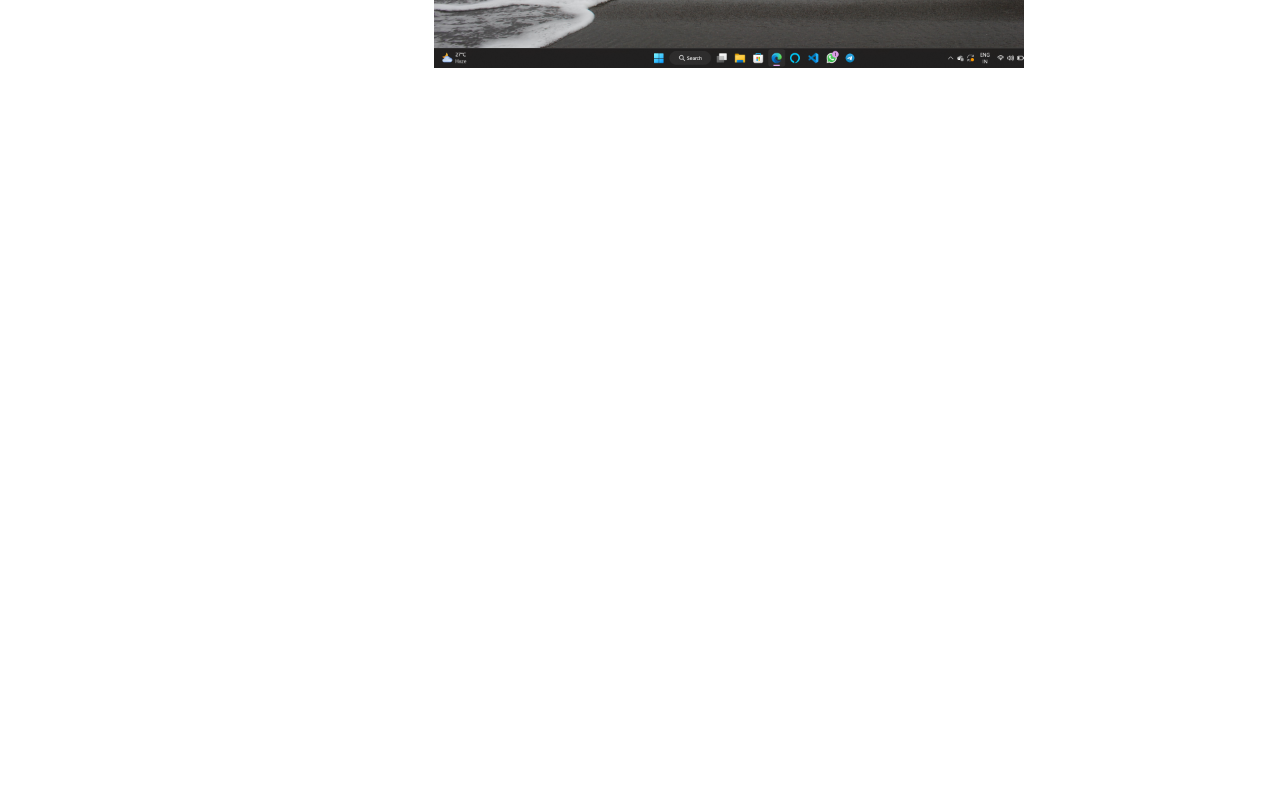
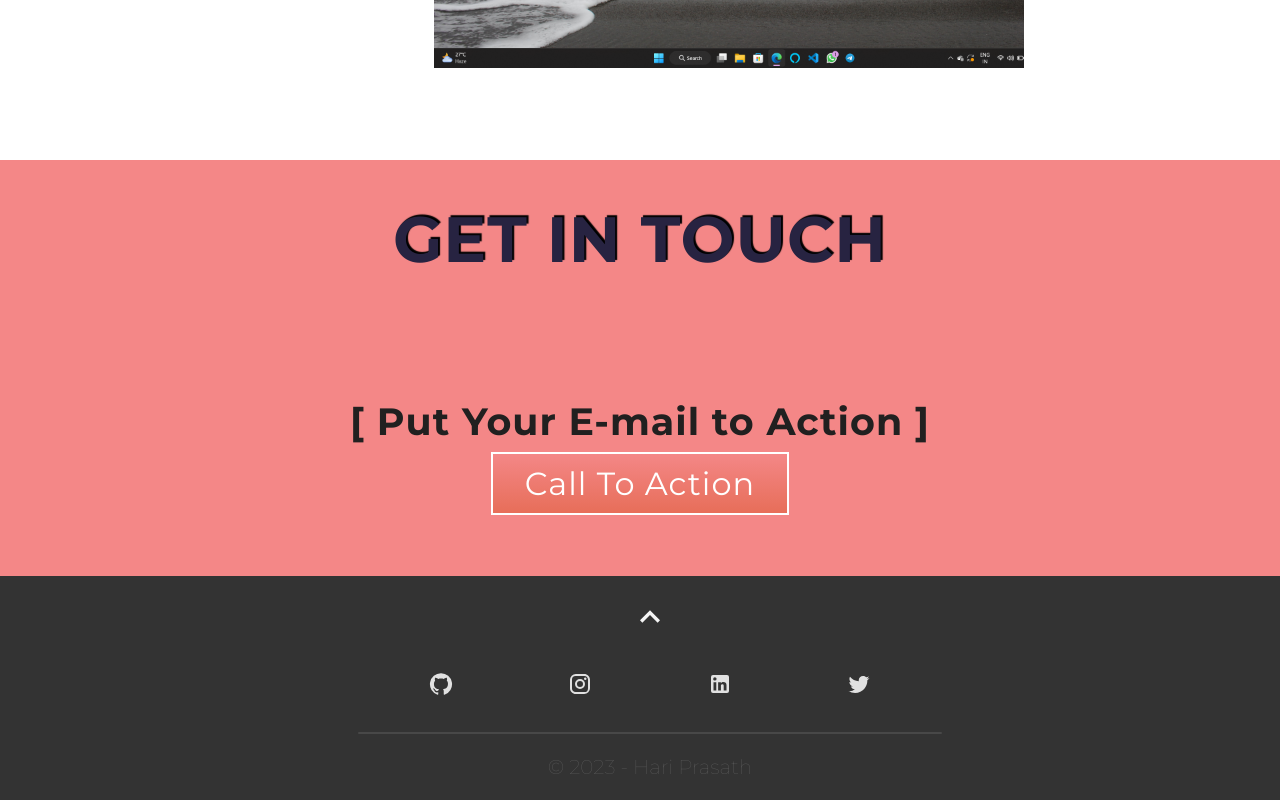
Before and after one commit to haristunner/portfolio-2.0, a React (Create React App) app: page / in a window 1280 px wide. Shown: the part 4226-5026 px from the top of the page. Before the commit the page ends 4306 px from the top, so only its background shows below. Built offline with nearby package versions, Linux system fonts and the light colour scheme.

Commit message:
contact page updated

```diff
--- a/package.json
+++ b/package.json
@@ -3,6 +3,10 @@
   "version": "0.1.0",
   "private": true,
   "dependencies": {
+    "@emotion/react": "^11.10.6",
+    "@emotion/styled": "^11.10.6",
+    "@mui/icons-material": "^5.11.11",
+    "@mui/material": "^5.11.14",
     "@testing-library/jest-dom": "^5.16.5",
     "@testing-library/react": "^13.4.0",
     "@testing-library/user-event": "^13.5.0",
--- a/src/App.js
+++ b/src/App.js
@@ -1,5 +1,6 @@
 import "./App.css";
 import { About } from "./components/About/About";
+import { Contact } from "./components/Contact/Contact";
 import { Home } from "./components/Home/Home";
 import { Projects } from "./components/Projects/Projects";
 
@@ -9,6 +10,7 @@ function App() {
       <Home />
       <About />
       <Projects />
+      <Contact />
     </div>
   );
 }
--- a/src/components/About/About.css
+++ b/src/components/About/About.css
@@ -36,7 +36,6 @@
 .about__paragraph > h1 {
   font-size: 60px;
   color: #272341;
-  /* -webkit-text-stroke: 1px black; */
   text-shadow: 2px -2px 1px black;
   margin-bottom: 1%;
 }
--- a/src/components/Contact/Contact.css
+++ b/src/components/Contact/Contact.css
@@ -0,0 +1,127 @@
+.Contact {
+  margin-top: 10vh;
+  padding-top: 5vh;
+  min-height: 75vh;
+  position: relative;
+  text-align: center;
+  background: linear-gradient(#f48787 100%, #e76e59 50%);
+}
+
+.Contact > header {
+  font-weight: bold;
+  font-size: 64px;
+  letter-spacing: 1px;
+  /* line-height: 30px; */
+  text-shadow: 2px -2px 1px black;
+  color: #272341;
+}
+
+.contact__email > p {
+  color: #212020;
+  font-size: 38px;
+  letter-spacing: 1px;
+  /* line-height: 30px;    */
+  font-weight: bold;
+  margin-bottom: 3vh;
+}
+
+.contact__email {
+  margin-top: 15vh;
+}
+
+.contact__email > a {
+  background: linear-gradient(#f48787, #e76e59);
+  border: none;
+  border: 2px solid #fff;
+  color: #fff;
+  padding: 10px 32px;
+  font-size: 32px;
+  letter-spacing: 1px;
+  line-height: 30px;
+  cursor: pointer;
+  text-decoration: none;
+}
+
+.Contact > footer {
+  position: absolute;
+  bottom: 0;
+  background-color: #333333;
+  /* height: 30vh; */
+}
+
+.footer__container {
+  display: flex;
+  flex-direction: column;
+  justify-content: space-evenly;
+  height: 28vh;
+  /* align-items: center; */
+}
+
+.contact__socialMedia {
+  display: flex;
+  align-items: center;
+  justify-content: center;
+  min-width: 100vw;
+  gap: 9vw;
+  padding: 10px;
+}
+
+.contact__socialMedia>a{
+    cursor: pointer;
+}
+
+.contact__line {
+  height: 2px;
+  border-radius: 5px;
+  background-color: rgba(255, 255, 255, 0.1);
+  /* width: 80vw; */
+  margin-left: 28vw;
+  margin-right: 28vw;
+  text-align: center;
+}
+
+.credits {
+  font-weight: lighter;
+  font-size: 20px;
+  color: rgba(255, 255, 255, 0.2);
+}
+
+@media (min-width: 768px) and (max-width: 1024px){
+    .Contact>header{
+        font-size: 45px;
+    }
+
+    .contact__email>p{
+        font-size: 35px;
+    }
+
+    .contact__email>a{
+        font-size: 25px;
+        padding: 8px 24px;
+    }
+
+    .contact__line{
+        margin-left: 24vw;
+        margin-right: 24vw;
+    }
+}
+
+@media screen and (max-width: 767px){
+    .Contact>header{
+        font-size: 35px;
+    }
+
+    .contact__email>p{
+        font-size: 25px;
+    }
+
+    .contact__email>a{
+        font-size: 20px;
+        padding: 8px 24px;
+    }
+
+    .contact__line{
+        margin-left: 22vw;
+        margin-right: 22vw;
+    }
+}
--- a/src/components/Contact/Contact.js
+++ b/src/components/Contact/Contact.js
@@ -0,0 +1,54 @@
+import React from "react";
+import "./Contact.css";
+import GitHubIcon from "@mui/icons-material/GitHub";
+import InstagramIcon from "@mui/icons-material/Instagram";
+import LinkedInIcon from "@mui/icons-material/LinkedIn";
+import TwitterIcon from "@mui/icons-material/Twitter";
+import KeyboardArrowUpIcon from "@mui/icons-material/KeyboardArrowUp";
+
+export const Contact = () => {
+  const top = () => {
+    window.scrollTo({ top: 0, behavior: "smooth" });
+  };
+
+  return (
+    <div className="Contact">
+      <header>GET IN TOUCH</header>
+      <div className="contact__email">
+        <p>[ Put Your E-mail to Action ]</p>
+        <a href="mailto:hari17prasathb@gmail.com">Call To Action</a>
+      </div>
+      <footer>
+        <div className="footer__container">
+          <div className="top" onClick={top}>
+            <KeyboardArrowUpIcon
+              style={{ fontSize: "40px", cursor: "pointer", color: "#f5f5f5" }}
+            />
+          </div>
+          <div className="contact__socialMedia">
+            <a className="github" href="https://github.com/haristunner">
+              <GitHubIcon style={{ color: "#e1e1e1" }} />
+            </a>
+            <a
+              className="instagram"
+              href="https://www.instagram.com/hari_stunner_/"
+            >
+              <InstagramIcon style={{ color: "#e1e1e1" }} />
+            </a>
+            <a
+              className="linkedIn"
+              href="https://www.linkedin.com/in/hari-prasath-b-6a005623a"
+            >
+              <LinkedInIcon style={{ color: "#e1e1e1" }} />
+            </a>
+            <a className="twitter" href="https://twitter.com/Stunhari10/">
+              <TwitterIcon style={{ color: "#e1e1e1" }} />
+            </a>
+          </div>
+          <div className="contact__line"></div>
+          <div className="credits">© 2023 - Hari Prasath</div>
+        </div>
+      </footer>
+    </div>
+  );
+};
```
Also changed, not shown: 1 other file (tests, documents, lock files or other folders).
